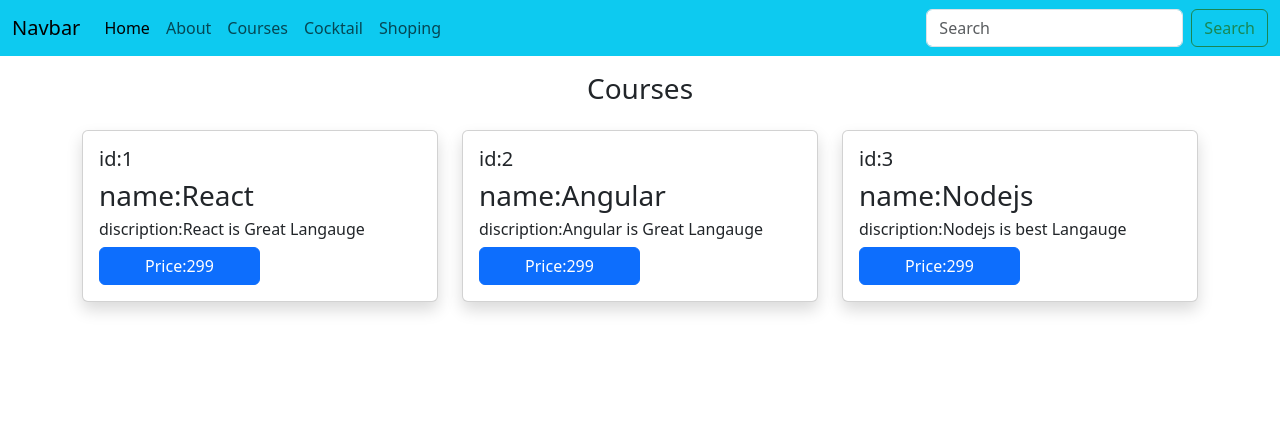
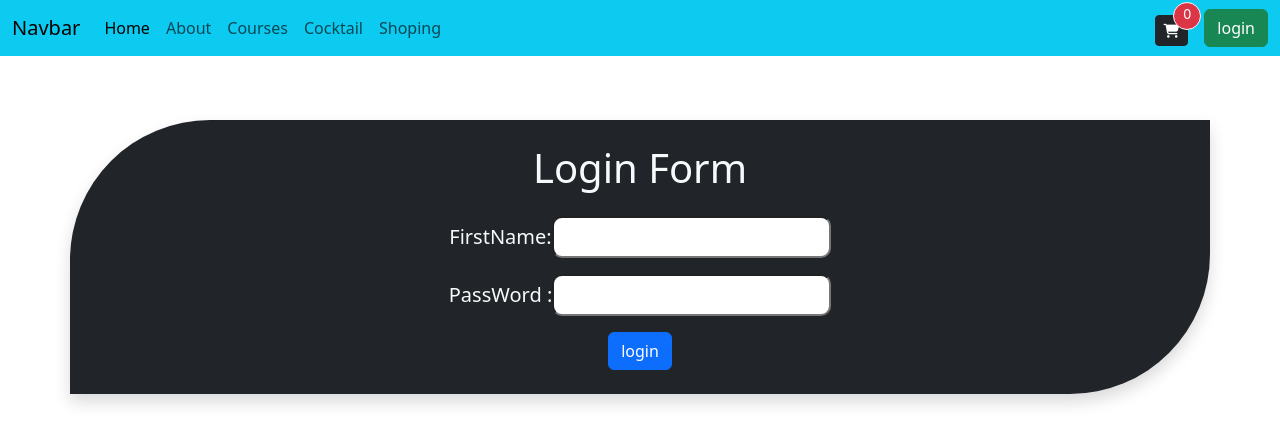
Before and after one commit to Tahidali/myreact, a React (Create React App) app: page /Courses in a window 1280 px wide. Shown: the top 444 px of the page. Built offline with nearby package versions, Linux system fonts and the light colour scheme.

Commit message:
react router completed

```diff
--- a/public/index.html
+++ b/public/index.html
@@ -13,6 +13,9 @@
     <link rel="manifest" href="%PUBLIC_URL%/manifest.json" />
     <script src="https://cdn.jsdelivr.net/npm/bootstrap@5.3.0-alpha3/dist/js/bootstrap.bundle.min.js" integrity="sha384-ENjdO4Dr2bkBIFxQpeoTz1HIcje39Wm4jDKdf19U8gI4ddQ3GYNS7NTKfAdVQSZe" crossorigin="anonymous"></script>
     <link href="https://cdn.jsdelivr.net/npm/bootstrap@5.3.0-alpha3/dist/css/bootstrap.min.css" rel="stylesheet" integrity="sha384-KK94CHFLLe+nY2dmCWGMq91rCGa5gtU4mk92HdvYe+M/SXH301p5ILy+dN9+nJOZ" crossorigin="anonymous">
+
+    <!-- font awesom -->
+    <link rel="stylesheet" href="https://cdnjs.cloudflare.com/ajax/libs/font-awesome/6.4.0/css/all.min.css">
     <title>React App</title>
   </head>
   <body>
--- a/src/App.js
+++ b/src/App.js
@@ -1,4 +1,4 @@
-import React from 'react'
+import React, { createContext, useContext, useState } from 'react'
 import Navbar from './Component/Navbar'
 import { Routes,Route} from 'react-router-dom/'
 import Home from './Pages/Home'
@@ -11,25 +11,35 @@ import Cocktail from './Component/Cocktail'
 import CocktailDetails from './Component/CocktailDetails'
 import Shoping from './Component/Shoping'
 import ShopingDetails from './Component/ShopingDetails'
+import PrivateRoute from './Component/PrivateRoute'
+import { Courselist } from './Courselist'
+import Carts from './Component/Carts'
 // import Fetch_api from './Component/Fetch_api'
 
 
+export const AppDetail=createContext()
 
 function App() {
+  const [login, setLogin]=useState(false)
+  const[Cart,setCart]=useState([])
+  const[courseListdata,setCourseListdata]=useState(Courselist)
   return (
     <>
+  <AppDetail.Provider value={{login,Cart,setCart,setLogin,courseListdata,setCourseListdata}}>
   <Navbar/>
   <Routes>
     <Route path='/' element={<Home/>}></Route>
     <Route path='/About' element={<About/>}></Route>
-    <Route path='/Courses' element={<Courses/>}></Route>
+    <Route path='/Courses' element={<PrivateRoute> <Courses/></PrivateRoute>}></Route>
     <Route path='/courses/:id' element={<CourseDetails/>}></Route>
     <Route path='/NavText' element={<NavText/>}></Route>
     <Route path='/Cocktail' element={<Cocktail/>}></Route>
     <Route path='/Cocktail/:id' element={<CocktailDetails/>}></Route>
     <Route path='/Shoping' element={<Shoping/>}></Route>
     <Route path='/ShopingDetails' element={<ShopingDetails/>}></Route>
+    <Route path='/Carts' element={<Carts/>}></Route>
    </Routes>
+   </AppDetail.Provider>
     {/* <Footer/> */}
     </>
   )
--- /dev/null
+++ b/src/Component/Carts.jsx
@@ -0,0 +1,34 @@
+import React, { useContext } from 'react'
+import { AppDetail } from '../App'
+import Container from './Container';
+import { useNavigate } from 'react-router-dom';
+
+function Carts() {
+   const{Cart,setCart}= useContext(AppDetail)
+   const cartsback=useNavigate()
+  return (<div className="container">
+    <button className='btn btn-outline-danger mt-3' onClick={()=>cartsback(-1)}>back</button>
+    <div className="row py-5">
+        {
+            Cart.map((item)=>{
+                const{id,name,Price,desp,}=item;
+                return<div className="col-md-4 mb-4 ps-5">
+                    <div className="card shadow ">
+                        <div className="card-body ">
+                        <div className="card-header mb-3">
+                            <h5>id Name;-{id}</h5>
+                        </div>
+                        <h1 className='py-2'>Name;-{name}</h1>
+                        <button className='btn btn-primary w-100 mb-3' style={{padding:"3px"}}> &#8377;{Price} </button>
+                        <p>Desp;-{desp}</p>
+                        </div>
+                    </div>
+                    </div>
+            })
+        }
+    </div>
+    </div>
+  )
+}
+
+export default Carts
--- a/src/Component/CocktailDetails.jsx
+++ b/src/Component/CocktailDetails.jsx
@@ -1,5 +1,5 @@
 import React, { useEffect, useState } from "react";
-import { useParams } from "react-router-dom";
+import { Navigate, useNavigate, useParams } from "react-router-dom";
 
 function CocktailDetails() {
   const { id } = useParams();
@@ -14,6 +14,8 @@ function CocktailDetails() {
   useEffect(() => {
     fetchdata();
   }, []);
+
+  const navigate=useNavigate()
 
   if (isloading) {
     return (
@@ -33,6 +35,7 @@ function CocktailDetails() {
   return (
     <>
       <div className="container py-5">
+        <button onClick={()=>navigate(-1)} className="btn btn-danger">Back</button>
         <div className="row  ">
           <div className="col-md-4 ">
             <div className="card shadow p-2 bg-light">
--- /dev/null
+++ b/src/Component/Container.jsx
@@ -0,0 +1,10 @@
+import React from 'react'
+
+function Container({children}) {
+  return (<div className='text-center py-3'>
+      {children}
+      </div>
+  )
+}
+
+export default Container
--- /dev/null
+++ b/src/Component/LoginButton.jsx
@@ -0,0 +1,28 @@
+import React, { useContext } from 'react'
+import { AppDetail } from '../App'
+
+function LoginButton() {
+  const{login,setLogin}=useContext(AppDetail)
+  return ( <div className='container py-4 mt-5 shadow bg-dark text-light fs-5  '  style={{border:"none",borderTopLeftRadius:"140px",borderBottomRightRadius:"140px",backgroundColor:'ButtonShadow'}}>
+      <h1>Login Form</h1>
+      <form action="" className='py-3 '>
+        <div className="col-md-3 w-100 mb-3">
+          <label htmlFor="">
+            FirstName:
+          </label>
+          <input type="text" className='w-25 p-1' style={{borderRadius:"10px"}}/>
+        </div>
+        <div className="col-md-3 w-100">
+          <label htmlFor="">
+            PassWord :
+          </label>
+          <input type="password"  className='w-25 p-1'style={{borderRadius:"10px"}} />
+        </div>
+        </form>
+      <button className='btn btn-primary ' onClick={()=>setLogin(true)}>login</button>
+
+    </div>
+  )
+}
+
+export default LoginButton
--- a/src/Component/Navbar.jsx
+++ b/src/Component/Navbar.jsx
@@ -1,8 +1,12 @@
-import React from 'react'
+import React, { useContext } from 'react'
 import { Link } from 'react-router-dom'
 import CourseDetails from '../Pages/CourseDetails';
+import { AppDetail } from '../App';
+import Carts from './Carts';
 
 function Navbar() {
+  const {login,setLogin,Cart,setCart}=useContext(AppDetail)
+
 
   return (
 <nav className="navbar navbar-expand-lg bg-info">
@@ -28,11 +32,22 @@ function Navbar() {
         <li className="nav-item">
           <Link to="/Shoping" className="nav-link" >Shoping</Link>
         </li>
+
       </ul>
-      <form className="d-flex" role="search">
-        <input className="form-control me-2" type="search" placeholder="Search" aria-label="Search"  />
-        <button className="btn btn-outline-success" type="submit" >Search</button>
-      </form>
+      <div>
+     <Link to="/Carts" type="button" className="btn btn-dark btn-sm me-3 mt-1 position-relative">
+      <span className='fa-solid fa-shopping-cart py-0'></span>
+      <span className="position-absolute top-0 start-100 translate-middle bg-danger border border-light rounded-circle d-grid justify-item-center align-item-center " style={{height:"28px",width:"28px" }}>
+          {Cart.length}
+
+       <span className="visually-hidden">New alerts</span>
+      </span>
+      </Link>
+
+      {login ? (<button className='btn btn-danger' onClick={()=>setLogin(false)}>logout</button>)
+        :(<button className='btn btn-success' onClick={()=>setLogin(true)}>login</button>)
+      }
+        </div>
     </div>
   </div>
 </nav>
--- /dev/null
+++ b/src/Component/PrivateRoute.jsx
@@ -0,0 +1,19 @@
+import React from 'react'
+import {useContext} from 'react'
+import {AppDetail} from "../App.js"
+import Container from "./Container"
+import LoginButton from './LoginButton'
+
+function PrivateRoute({children}) {
+  const {login,setLogin}=useContext(AppDetail)
+
+  if(login){
+    return children ;
+  }
+  return (<Container>
+          <LoginButton/>
+        </Container>
+  )
+}
+
+export default PrivateRoute
--- a/src/Courselist.js
+++ b/src/Courselist.js
@@ -3,17 +3,22 @@ export const Courselist=[{
     name:"React",
     desp:"React is Great Langauge",
     Price:299,
+    cart:false
 },
 {
     id:2,
     name:"Angular",
     desp:"Angular is Great Langauge",
     Price:299,
+    cart:false
+
 },
 {
 id:3,
 name:"Nodejs",
 desp:"Nodejs is best Langauge",
 Price:299,
+cart:false
+
 },
 ]
--- a/src/Pages/CourseDetails.jsx
+++ b/src/Pages/CourseDetails.jsx
@@ -1,7 +1,7 @@
 import React from 'react'
 import { useEffect } from 'react';
 import { useState } from 'react';
-import { useParams } from 'react-router-dom'
+import { Navigate, useNavigate, useParams } from 'react-router-dom'
 import { Link } from 'react-router-dom';
 import { Courselist } from '../Courselist';
 
@@ -15,10 +15,11 @@ import { Courselist } from '../Courselist';
       function popup(){
         alert("Sorry Pay Your Fee.......")
       }
-
+const navigate=useNavigate()
   return (
     <>
     <div className="conatiner p-5">
+      <Link onClick={()=>navigate(-1)} className='btn btn-danger' > back</Link>
         <div className="row">
           <div className="col-md-4">
         <div className="card shadow">
--- a/src/Pages/Courses.jsx
+++ b/src/Pages/Courses.jsx
@@ -1,22 +1,44 @@
-import React from 'react'
+import React, { useContext } from 'react'
 import {Courselist} from"../Courselist"
-import{Link} from "react-router-dom"
+import{Link, useNavigate} from "react-router-dom"
+import Container from '../Component/Container'
+import { AppDetail } from '../App'
+// import Container from '../Component/Container'
+
 function Courses() {
+    const{Cart,setCart,courseListdata,setCourseListdata}= useContext(AppDetail)
+
+    function addtocart(item){
+      const data=courseListdata.map((singleitem)=>{
+      if(singleitem.item===item.id){
+       return {...singleitem,cart:true}
+      }else{
+        return singleitem;
+      }
+      })
+      setCourseListdata(data)
+      setCart([...Cart,item])
+    }
+
   return (
     <>
+    <Container>
     <h3 className='text-center py-3'>Courses</h3>
     <div className="container">
      <div className="row">
         {
-        Courselist.map((item)=>{
-            const{id,name,Price,desp}=item
+        courseListdata.map((item)=>{
+            const{id,name,Price,desp,Cart}=item
         return <div className="col-md-4">
         <div className="card shadow">
             <div className="card-body">
               <h5>id:{item.id}</h5>
-                <h3>name:{item.name}</h3>
-                <h6>discription:{item.desp }</h6>
-                <Link to={`/courses/${id}`} className='btn btn-primary w-50'>Price:{item.Price}</Link>
+                <h3>name:{name}</h3>
+                <h6>discription:{desp }</h6>
+                <Link to={`/courses/${id}`} className='btn btn-primary w-15 me-2'>Price:{Price}</Link>
+               {
+                Cart ? null : (<button className='btn btn-info' onClick={()=>addtocart(item)}>AddToCart</button>)
+               }
             </div>
         </div>
     </div>
@@ -25,6 +47,7 @@ function Courses() {
 
         </div>
     </div>
+    </Container>
     </>
   )
 }
--- a/src/Pages/Home.jsx
+++ b/src/Pages/Home.jsx
@@ -11,7 +11,6 @@ import { Pagination } from "swiper";
 function Home() {
   return (
    <>
-      <h1> i am Home</h1>
       <Swiper
         slidesPerView={2}
         spaceBetween={0}
```
